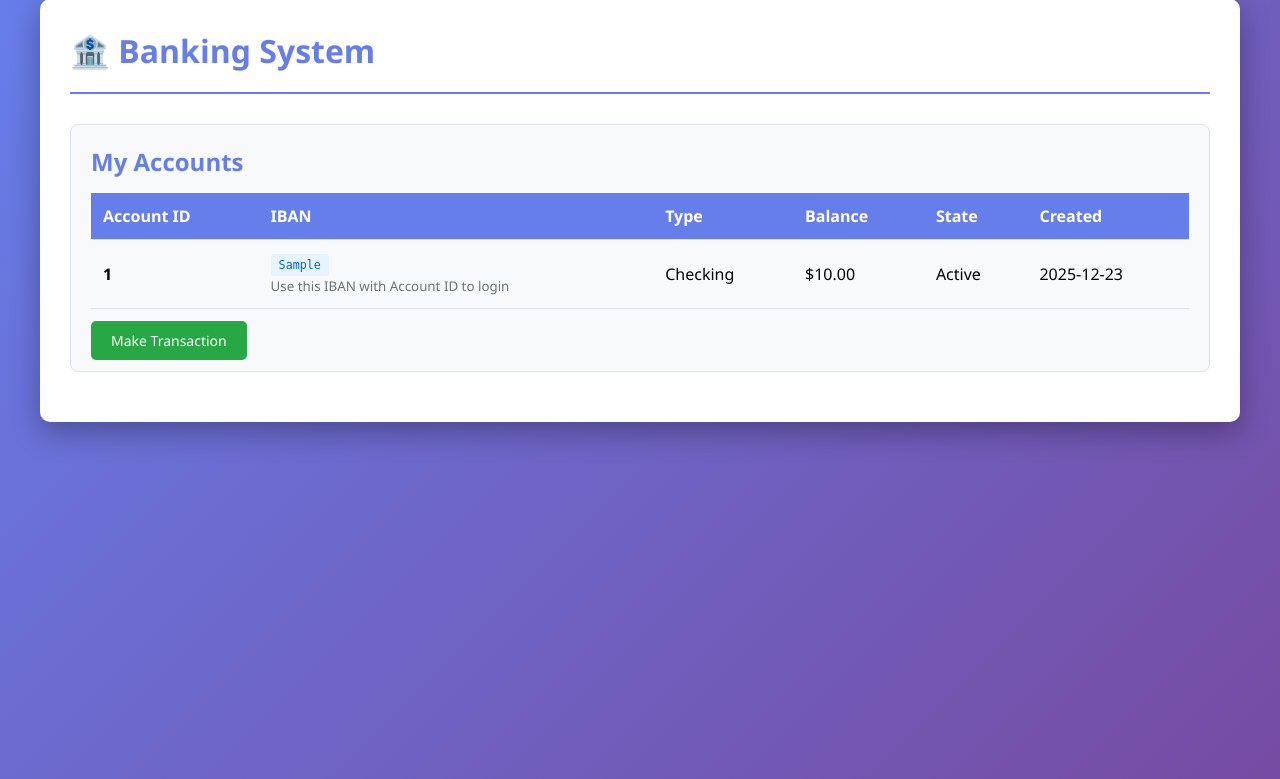
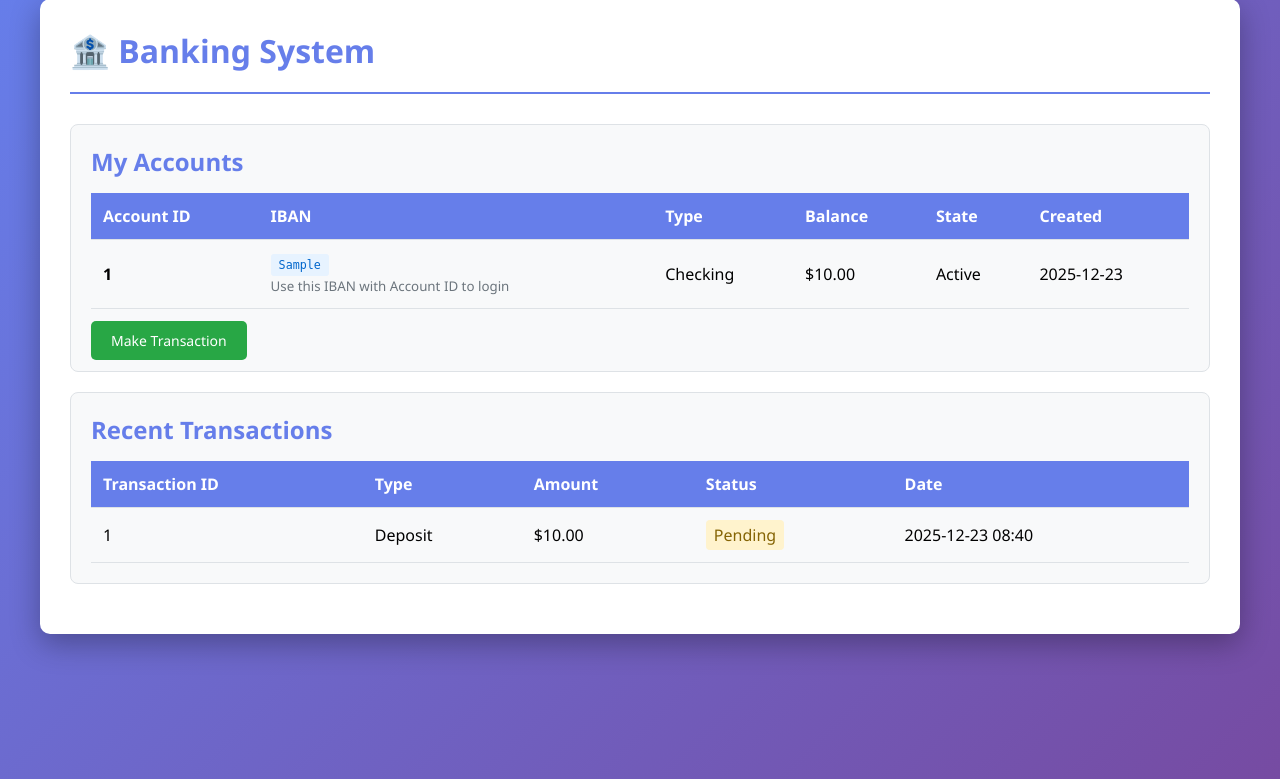
Before and after one commit to maramHasri/SWE-Banking-system-with-design-patterns-, a Flask app: page /customer/ in a window 1280 px wide. Shown: the part 21-800 px from the top of the page. Run offline with Flask 3, Linux system fonts and the light colour scheme; the visitor is signed in with stand-in values (Sample User, id 1); tables that the repository leaves empty hold one stand-in row (values such as "Sample post").

Commit message:
fix transation status

```diff
--- a/controllers/customer_controller.py
+++ b/controllers/customer_controller.py
@@ -9,6 +9,7 @@ from services.transaction_service import TransactionService
 from services.notification_service import NotificationService
 from security.rbac import get_current_user_role, get_current_user_id
 from utils.exceptions import BankingSystemError
+from datetime import datetime
 
 customer_bp = Blueprint('customer', __name__, url_prefix='/customer')
 
@@ -24,9 +25,21 @@ def init_customer_controller(account_service: AccountService,
         user_id = get_current_user_id()
         accounts = account_service.get_user_accounts(user_id)
         notifications = notification_service.get_notifications(user_id)
+
+        # Get recent transactions for all user accounts
+        recent_transactions = []
+        for account in accounts:
+            account_transactions = transaction_service.get_account_transactions(account.account_id)
+            recent_transactions.extend(account_transactions)
+
+        # Sort by date (most recent first) and take last 10
+        recent_transactions.sort(key=lambda t: t.created_at if t.created_at else datetime.min, reverse=True)
+        recent_transactions = recent_transactions[:10]
+
         return render_template('customer/dashboard.html',
                              accounts=accounts,
-                             notifications=notifications[-5:])
+                             notifications=notifications[-5:],
+                             recent_transactions=recent_transactions)
 
     @customer_bp.route('/transaction', methods=['GET', 'POST'])
     def transaction():
--- a/patterns/facade/banking_facade_db.py
+++ b/patterns/facade/banking_facade_db.py
@@ -391,6 +391,38 @@ class BankingFacadeDB(Subject):
 
         return True
 
+    def deny_transaction(self, transaction_id: str, approver_role: Role, approver_id: str) -> bool:
+        """Manually deny/reject a pending transaction"""
+        db_transaction = TransactionRepository.get(transaction_id)
+        if not db_transaction:
+            raise InvalidTransactionError(f"Transaction {transaction_id} not found")
+
+        transaction = TransactionRepository.to_domain_transaction(db_transaction)
+
+        if transaction.status != TransactionStatus.PENDING:
+            raise InvalidTransactionError("Transaction is not pending approval")
+
+        # Check if approver has permission
+        if transaction.amount > 75000 and approver_role != Role.ADMIN:
+            raise UnauthorizedAccessError("Only admin can deny transactions over $75,000")
+        elif transaction.amount > 25000 and approver_role not in [Role.EMPLOYEE, Role.ADMIN]:
+            raise UnauthorizedAccessError("Only employees/admins can deny transactions over $25,000")
+
+        # Update transaction status to rejected in database
+        TransactionRepository.update_status(
+            transaction_id, TransactionStatusEnum.REJECTED, approver_id
+        )
+        transaction.reject()
+
+        self.notifyObserver(EventType.TRANSACTION_APPROVED, {
+            'transaction_id': transaction_id,
+            'approver': approver_id,
+            'message': f"Transaction {transaction_id} denied by {approver_id}",
+            'timestamp': datetime.now().isoformat()
+        })
+
+        return True
+
     # Reporting
     def get_pending_transactions(self) -> List[Transaction]:
         """Get all pending transactions"""
--- a/services/approval_service.py
+++ b/services/approval_service.py
@@ -30,3 +30,7 @@ class ApprovalService:
     def approve_transaction(self, transaction_id: str, approver_role: Role, approver_id: str) -> bool:
         """Approve a transaction"""
         return self.facade.approve_transaction(transaction_id, approver_role, approver_id)
+
+    def deny_transaction(self, transaction_id: str, approver_role: Role, approver_id: str) -> bool:
+        """Deny/reject a transaction"""
+        return self.facade.deny_transaction(transaction_id, approver_role, approver_id)
--- a/templates/customer/dashboard.html
+++ b/templates/customer/dashboard.html
@@ -1,6 +1,33 @@
 {% extends "base.html" %}
 
 {% block title %}Customer Dashboard{% endblock %}
+
+{% block extra_css %}
+<style>
+    .status-badge {
+        padding: 4px 8px;
+        border-radius: 4px;
+        font-weight: 500;
+        display: inline-block;
+    }
+    .status-completed {
+        background: #d4edda;
+        color: #155724;
+    }
+    .status-pending {
+        background: #fff3cd;
+        color: #856404;
+    }
+    .status-approved {
+        background: #d1ecf1;
+        color: #0c5460;
+    }
+    .status-rejected {
+        background: #f8d7da;
+        color: #721c24;
+    }
+</style>
+{% endblock %}
 
 {% block content %}
 <div class="card">
@@ -46,8 +73,59 @@
     </div>
 </div>
 
+{% if recent_transactions %}
+<div class="card" style="margin-top: 20px;">
+    <h2>Recent Transactions</h2>
+    <table>
+        <thead>
+            <tr>
+                <th>Transaction ID</th>
+                <th>Type</th>
+                <th>Amount</th>
+                <th>Status</th>
+                <th>Date</th>
+            </tr>
+        </thead>
+        <tbody>
+            {% for transaction in recent_transactions %}
+            <tr>
+                <td>{{ transaction.transaction_id }}</td>
+                <td>{{ transaction.transaction_type.value.title() }}</td>
+                <td>${{ "%.2f"|format(transaction.amount) }}</td>
+                <td>
+                    {% if transaction.status.value %}
+                        {% set status_value = transaction.status.value %}
+                    {% else %}
+                        {% set status_value = transaction.status %}
+                    {% endif %}
+                    {% if status_value == 'completed' %}
+                        {% set status_class = 'status-badge status-completed' %}
+                        {% set status_text = 'Completed' %}
+                    {% elif status_value == 'pending' %}
+                        {% set status_class = 'status-badge status-pending' %}
+                        {% set status_text = 'Pending' %}
+                    {% elif status_value == 'approved' %}
+                        {% set status_class = 'status-badge status-approved' %}
+                        {% set status_text = 'Approved' %}
+                    {% elif status_value == 'rejected' %}
+                        {% set status_class = 'status-badge status-rejected' %}
+                        {% set status_text = 'Rejected' %}
+                    {% else %}
+                        {% set status_class = 'status-badge status-rejected' %}
+                        {% set status_text = status_value.title() if status_value else 'Unknown' %}
+                    {% endif %}
+                    <span class="{{ status_class }}">{{ status_text }}</span>
+                </td>
+                <td>{{ transaction.created_at.strftime('%Y-%m-%d %H:%M') if transaction.created_at else 'N/A' }}</td>
+            </tr>
+            {% endfor %}
+        </tbody>
+    </table>
+</div>
+{% endif %}
+
 {% if notifications %}
-<div class="card">
+<div class="card" style="margin-top: 20px;">
     <h2>Recent Notifications</h2>
     <ul>
         {% for notification in notifications %}
```
Also changed, not shown: controllers/admin_controller.py (+21 -0 lines), templates/admin/dashboard.html (+20 -17 lines), templates/admin/database_dashboard.html (+49 -14 lines), templates/client/account.html (+39 -5 lines), 1 other file.
